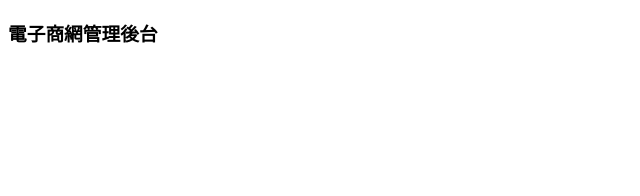
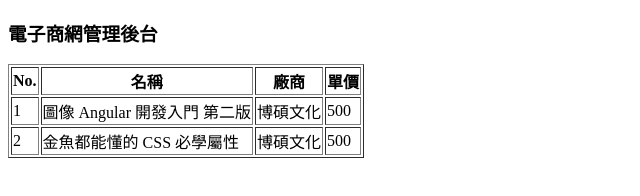
Before and after one commit to jeffery1891/mcu-113-1-web-13131891, a plain HTML site: page src/index.html in a window 1280 px wide. Shown: the whole page, without its empty margins (0-640 px from the left). Drawn offline with Linux system fonts and the light colour scheme.

Commit message:
feat(html): 實作產品資料表格清單

```diff
--- a/src/index.html
+++ b/src/index.html
@@ -8,4 +8,25 @@
   <body>
     <h3>電子商網管理後台</h3>
   </body>
+    <table border="1">
+      <tr>
+        <th>No.</th>
+        <th>名稱</th>
+        <th>廠商</th>
+        <th>單價</th>
+      </tr>
+      <tr>
+        <td>1</td>
+        <td>圖像 Angular 開發入門 第二版</td>
+        <td>博碩文化</td>
+        <td>500</td>
+      </tr>
+      <tr>
+        <td>2</td>
+        <td>金魚都能懂的 CSS 必學屬性</td>
+        <td>博碩文化</td>
+        <td>500</td>
+      </tr>
+    </table>
+  </body>
 </html>
```
